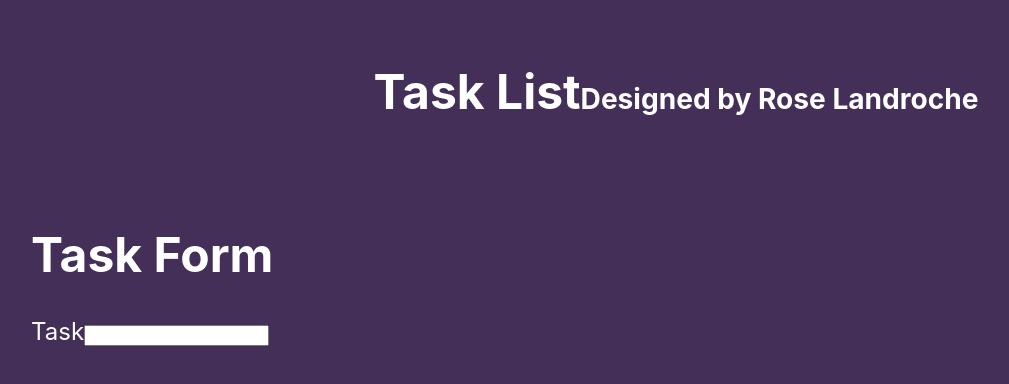
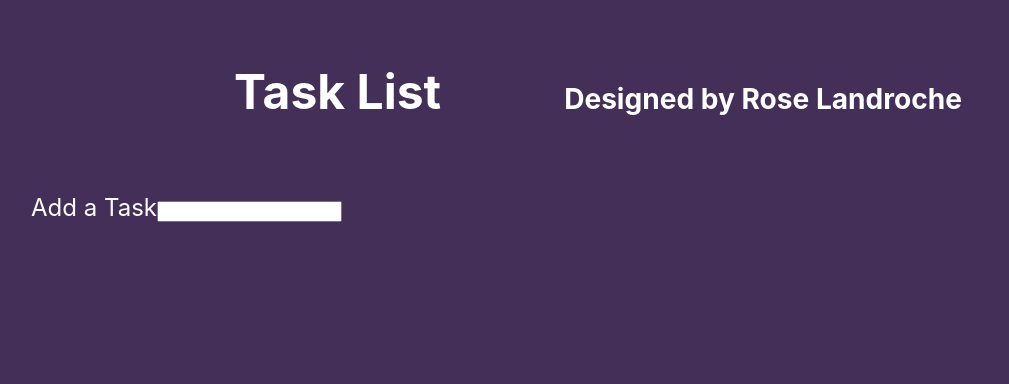
Before and after one commit to roselandroche/task-list-fe, a React (Create React App) app in the folder my-app/: page / in a window 1280 px wide. Shown: the top 384 px of the page, without its empty margins (9-1018 px from the left). Built offline with nearby package versions, Linux system fonts and the light colour scheme.

Commit message:
Style edits, minor changes to task form

```diff
--- a/my-app/src/components/TaskForm.js
+++ b/my-app/src/components/TaskForm.js
@@ -18,12 +18,9 @@ function TaskForm() {
     }
     return (
         <div>
-            <h1>
-                Task Form
-            </h1>
             <form onSubmit={handleSubmit}>
                 <label>
-                    Task
+                    Add a Task
                 </label>
                 <input name='taskName' value={form.task} onChange={handleChange} />
             </form>
--- a/my-app/src/css/App.css
+++ b/my-app/src/css/App.css
@@ -7,9 +7,10 @@
 }
 .App-header {
   background-color: #432f58;
+  width: 80vw;
   display: flex;
   flex-direction: row;
-  justify-content: space-around;
+  justify-content: space-evenly;
   align-items: baseline;
   padding: 10px 10px 20px 40px;
   font-size: 24px;
```
